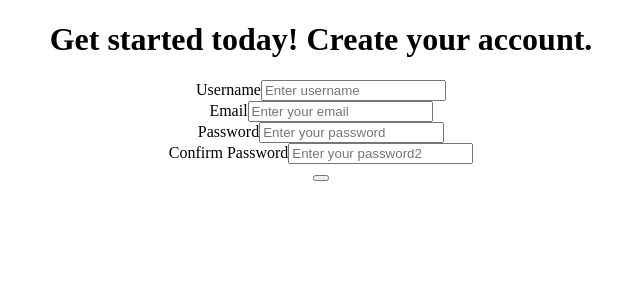
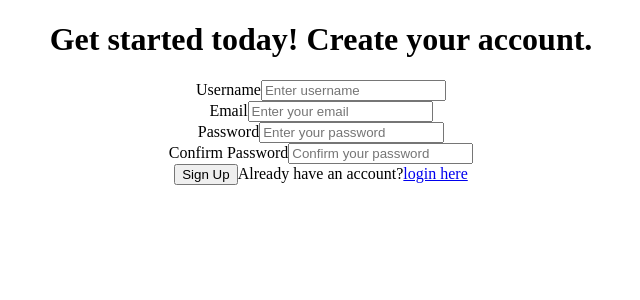
Before and after one commit to ChrisRead22/Form-Validation, a React (Create React App) app: page / in a window 1280 px wide. Shown: the top 300 px of the page, without its empty margins (319-959 px from the left). Built offline with nearby package versions, Linux system fonts and the light colour scheme.

Commit message:
form button/labels

```diff
--- a/src/FormSignup.js
+++ b/src/FormSignup.js
@@ -54,10 +54,13 @@ const FormSignup = () => {
                     type="password2"
                     name="password2"
                     className="form-input"
-                    placeholder="Enter your password2"
+                    placeholder="Confirm your password"
                 />
             </div>
-            <button classname="form-input"></button>
+            <button classname="form-input-btn">Sign Up</button>
+            <span classname="form-input-login">Already have an account?
+            <a href="#">login here</a>
+            </span>
         </form>
         </div>
     );
```
